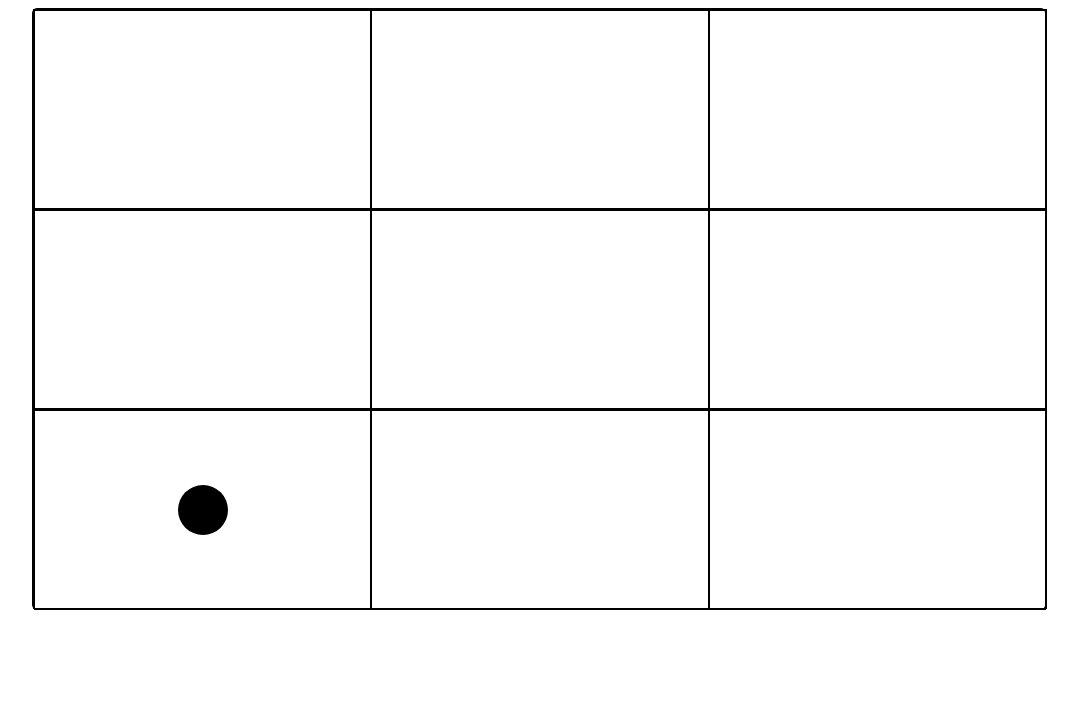
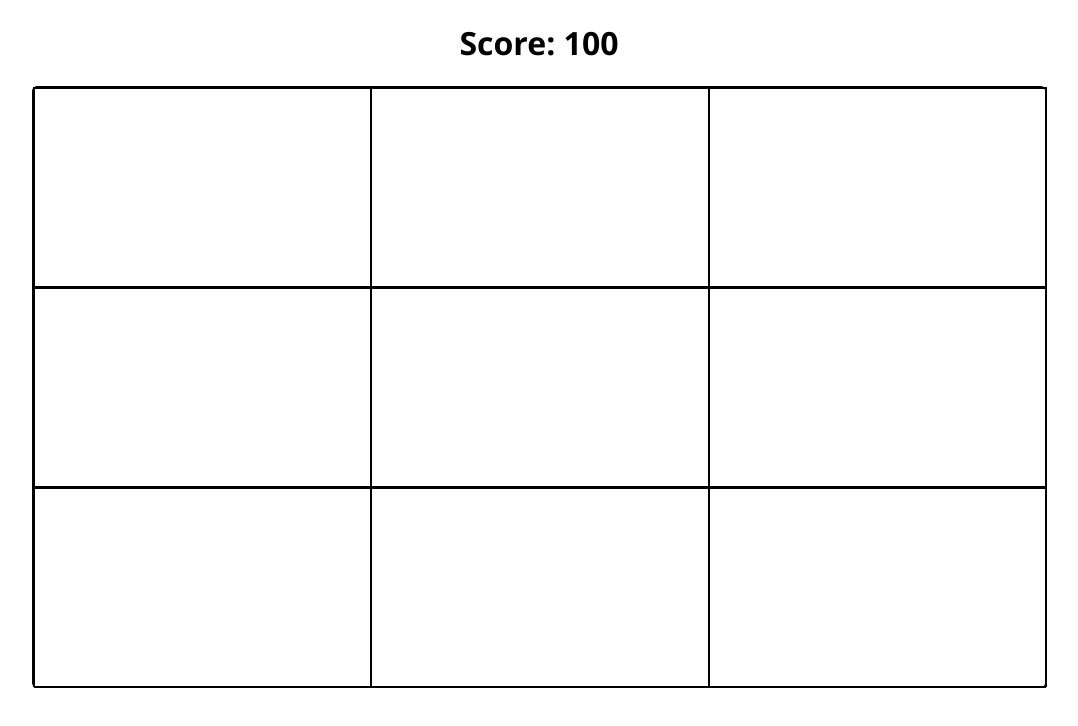
Before and after one commit to karosu/wack-a-mole, a plain HTML site: page index.html in a window 1280 px wide. Shown: the whole page, without its empty margins (101-1179 px from the left). Drawn offline with Linux system fonts and the light colour scheme.

Commit message:
finished wack

```diff
--- a/index.html
+++ b/index.html
@@ -14,6 +14,7 @@
 <body>
 
     <center>
+      <h1>Score: <span id="score">100</span></h1>
 
         <div id="game-board">
 
@@ -44,5 +45,6 @@
 
 
 
+
 </body>
 </html>
--- a/script.js
+++ b/script.js
@@ -1,4 +1,4 @@
-console.log('hello');
+
 
 window.onload = function(){
 
@@ -8,8 +8,19 @@ window.onload = function(){
     let mole = document.createElement('div');
     mole.classList.add('mole');
 
+    let displayScore = document.getElementById('score');
+    let score = 110;
+
+
     function sendTheMole(){
-        setInterval(()=>{
+            mole.remove();
+
+           let randomNumWithGlobalScope = (Math.floor(Math.random() * 2000)) + 500;
+
+           if(randomNumWithGlobalScope > 1800){
+            let x = setTimeout(sendTheMole, randomNumWithGlobalScope)
+               return;
+           }
             // right now the mole simply appears in a different box once every second
             // instead, let's make it so the mole sometimes stays for longer than a second
             // sometimes for less
@@ -20,8 +31,23 @@ window.onload = function(){
             let randomBox = boxes[Math.floor(Math.random() * boxes.length)];
 
             randomBox.append(mole);
+            if (score <= 0) {
+                document.querySelector('h1').innerText = "You lose!";
+                clearInterval(x);}
+                else if (score >= 200) {
 
-        }, 1000)
+                    document.querySelector('h1').innerText = "You win!";
+                    clearInterval(x);
+                }
+
+
+            score = score - 10;
+            displayScore.innerText = score;
+
+
+
+
+            setTimeout(sendTheMole, randomNumWithGlobalScope)
     }
 
 
@@ -38,6 +64,15 @@ window.onload = function(){
 
 
 
+mole.onclick = function(){
+    document.getElementsByClassName('h1')
+   mole.remove();
+   score = score + 20;
+   displayScore.innerText = score;
+
+
+}
+
 
 
 
--- a/styles.css
+++ b/styles.css
@@ -28,3 +28,7 @@
   background-color: black;
   border-radius: 50%;
 }
+
+h1 {
+  font-family: 'Segoe UI', Tahoma, Geneva, Verdana, sans-serif;
+}
```
